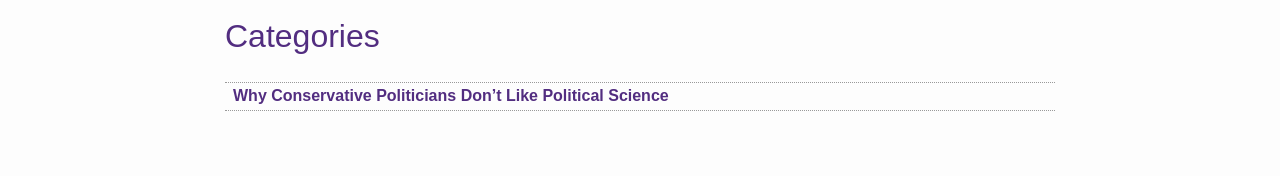
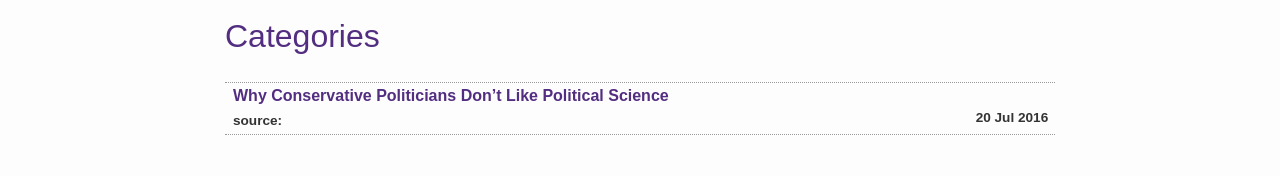
Before and after one commit to Indscience/indscience.github.io, a Jekyll site: the page built from categories/physics.md, in a window 1280 px wide. Shown: the part 124-300 px from the top of the page. Built offline with Jekyll 4.4.1, drawn with Linux system fonts in a browser that asks for light colours; nearby versions of some CDN libraries; some web fonts are replaced.

Commit message:
Update physics.md

```diff
--- a/categories/physics.md
+++ b/categories/physics.md
@@ -6,12 +6,29 @@ title: Categories
 
 
 
+
+<ul id="archive">
 {% for post in site.categories.physics %}
 
-<ul id="archive">
+
 <li class="archiveposturl"><span><a href="{{ post.url }}" title="{{ post.title }}">{{ post.title }}</a></span><br/>
 
+<span class = "postlower">
+
+<!--<strong>Author:</strong> {{post.author}} -->
+<strong>source:</strong>  {% if post.source %}
+
+  {% for source in post.source %}
+  <a href="/source" title="{{ source }}">{{ source }}</a>&nbsp;
+  {% endfor %}
+
+{% endif %}
+<strong style="font-size:100%; font-family: 'Titillium Web', sans-serif; float:right; padding-right: .5em">{{ post.date | date: '%d %b %Y' }}</strong>
+</span>
+
+
 </li>
+
 </ul>
 
 {% endfor %}
```
